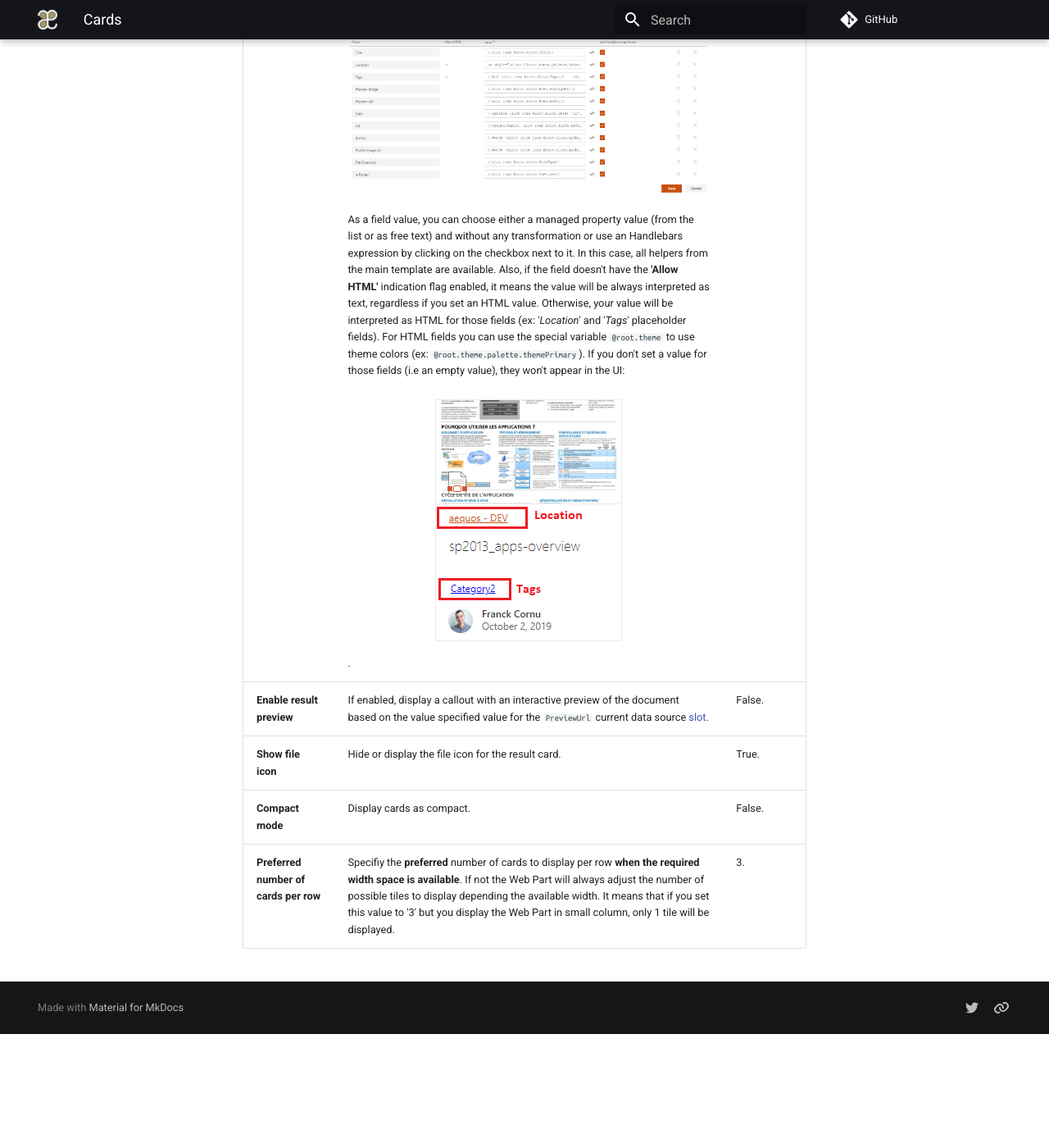
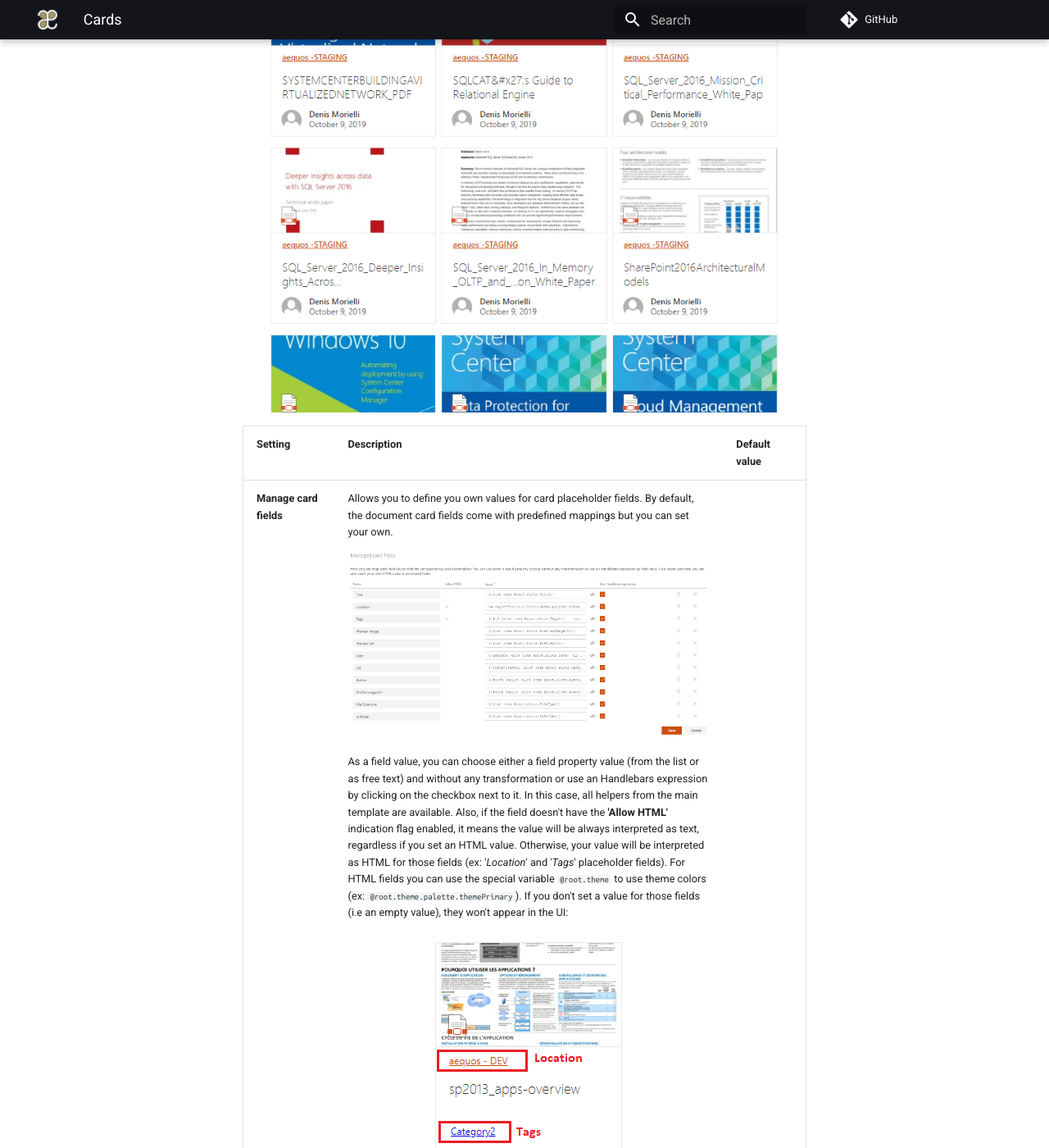
Before and after one commit to aequos-solutions/modern-data-visualizer, an MkDocs documentation site: the page built from docs/basic/usage/data-visualizer/layouts/cards.md, in a window 1280 px wide and 1400 px high, scrolled down 437 px. Shown: the whole window at 82% size. Built offline with MkDocs 1.6.1 and Material for MkDocs 9.7.7, drawn with Linux system fonts in a browser that asks for light colours; comment, search, counter and statistics services are not loaded; before the commit the page ends 1698 px from its top, so only the background shows below that; some of the changed text lies outside the part shown.

Commit message:
- Added layouts screenshots

```diff
--- a/docs/basic/usage/data-visualizer/layouts/cards.md
+++ b/docs/basic/usage/data-visualizer/layouts/cards.md
@@ -1,9 +1,11 @@
 The 'cards' layout allows you to display items as tiles, just like the native 'Highlighted Content' SharePoint Web Part.
+
+!["Cards layout"](../../../../assets/webparts/data_visualizer/layouts/cards_layout.png){: .center}
 
 | Setting | Description | Default value
 | ------- |---------------- | ---------- |
-| **Manage card fields** | Allows you to define you own values for card placeholder fields. By default, the document card fields come with predefined mappings but you can set your own.<br><p align="center">[!["Common options"](../../../../assets/webparts/data_visualizer/layouts/manage_cards_fields.png)](../../../../assets/webparts/data_visualizer/layouts/manage_cards_fields.png)</p> As a field value, you can choose either a managed property value (from the list or as free text) and without any transformation or use an Handlebars expression by clicking on the checkbox next to it. In this case, all helpers from the main template are available. Also, if the field doesn't have the **'Allow HTML'** indication flag enabled, it means the value will be always interpreted as text, regardless if you set an HTML value. Otherwise, your value will be interpreted as HTML for those fields (ex: '_Location_' and '_Tags_' placeholder fields). For HTML fields you can use the special variable `@root.theme` to use theme colors (ex: `@root.theme.palette.themePrimary`). If you don't set a value for those fields (i.e an empty value), they won't appear in the UI:<br><p align="center">[!["Common options"](../../../../assets/webparts/data_visualizer/layouts/card_allow_html.png)](../../../../assets/webparts/data_visualizer/layouts/card_allow_html.png)</p>.
-| **Enable result preview** | If enabled, display a callout with an interactive preview of the document based on the value specified value for the `PreviewUrl` current data source [slot](../slots). | False.
+| **Manage card fields** | Allows you to define you own values for card placeholder fields. By default, the document card fields come with predefined mappings but you can set your own.<br><p align="center">[!["Manage card fields"](../../../../assets/webparts/data_visualizer/layouts/manage_cards_fields.png)](../../../../assets/webparts/data_visualizer/layouts/manage_cards_fields.png)</p> As a field value, you can choose either a field property value (from the list or as free text) and without any transformation or use an Handlebars expression by clicking on the checkbox next to it. In this case, all helpers from the main template are available. Also, if the field doesn't have the **'Allow HTML'** indication flag enabled, it means the value will be always interpreted as text, regardless if you set an HTML value. Otherwise, your value will be interpreted as HTML for those fields (ex: '_Location_' and '_Tags_' placeholder fields). For HTML fields you can use the special variable `@root.theme` to use theme colors (ex: `@root.theme.palette.themePrimary`). If you don't set a value for those fields (i.e an empty value), they won't appear in the UI:</br><p align="center">[!["Card Allow HTML"](../../../../assets/webparts/data_visualizer/layouts/card_allow_html.png)](../../../../assets/webparts/data_visualizer/layouts/card_allow_html.png)</p>.
+| **Enable result preview** | If enabled, display a callout with an interactive preview of the document based on the value specified value for the `PreviewUrl` current data source [slot](../slots).</br> <p align="center">[!["Card Preview"](../../../../assets/webparts/data_visualizer/layouts/card_preview.png)](../../../../assets/webparts/data_visualizer/layouts/card_preview.png)</p> | False.
 | **Show file icon** | Hide or display the file icon for the result card. | True.
 | **Compact mode** | Display cards as compact. | False.
-| **Preferred number of cards per row** | Specifiy the **preferred** number of cards to display per row **when the required width space is available**. If not the Web Part will always adjust the number of possible tiles to display depending the available width. It means that if you set this value to '3' but you display the Web Part in small column, only 1 tile will be displayed. | 3.
+| **Preferred number of cards per row** | Specifiy the **preferred** number of cards to display per row **when the required width space is available**. The Web Part will always adjust the number of possible tiles to display depending the available width. It means that if you set this value to '3' but you display the Web Part in small column, only 1 tile will be displayed. | 3.
```
Also changed, not shown: docs/basic/extensibility/web-components.md (added, +1 -0 lines), docs/basic/usage/data-visualizer/layouts/custom.md (+3 -0 lines), docs/basic/usage/data-visualizer/layouts/debug.md (+4 -0 lines), docs/basic/usage/data-visualizer/layouts/details-list.md (+9 -0 lines), docs/basic/usage/data-visualizer/layouts/people.md (+3 -0 lines), docs/basic/usage/data-visualizer/layouts/simple-list.md (+3 -0 lines), docs/basic/usage/data-visualizer/layouts/slider.md (+3 -0 lines), docs/assets/webparts/data_visualizer/layouts/card_preview.png (added), docs/assets/webparts/data_visualizer/layouts/cards_layout.png (added), docs/assets/webparts/data_visualizer/layouts/custom_layout.png (added), docs/assets/webparts/data_visualizer/layouts/debug_layout.png (added), docs/assets/webparts/data_visualizer/layouts/details_list_fields.png (added), docs/assets/webparts/data_visualizer/layouts/details_list_hb_expr.png (added), docs/assets/webparts/data_visualizer/layouts/details_list_hb_expr2.png (added), 4 more files.
